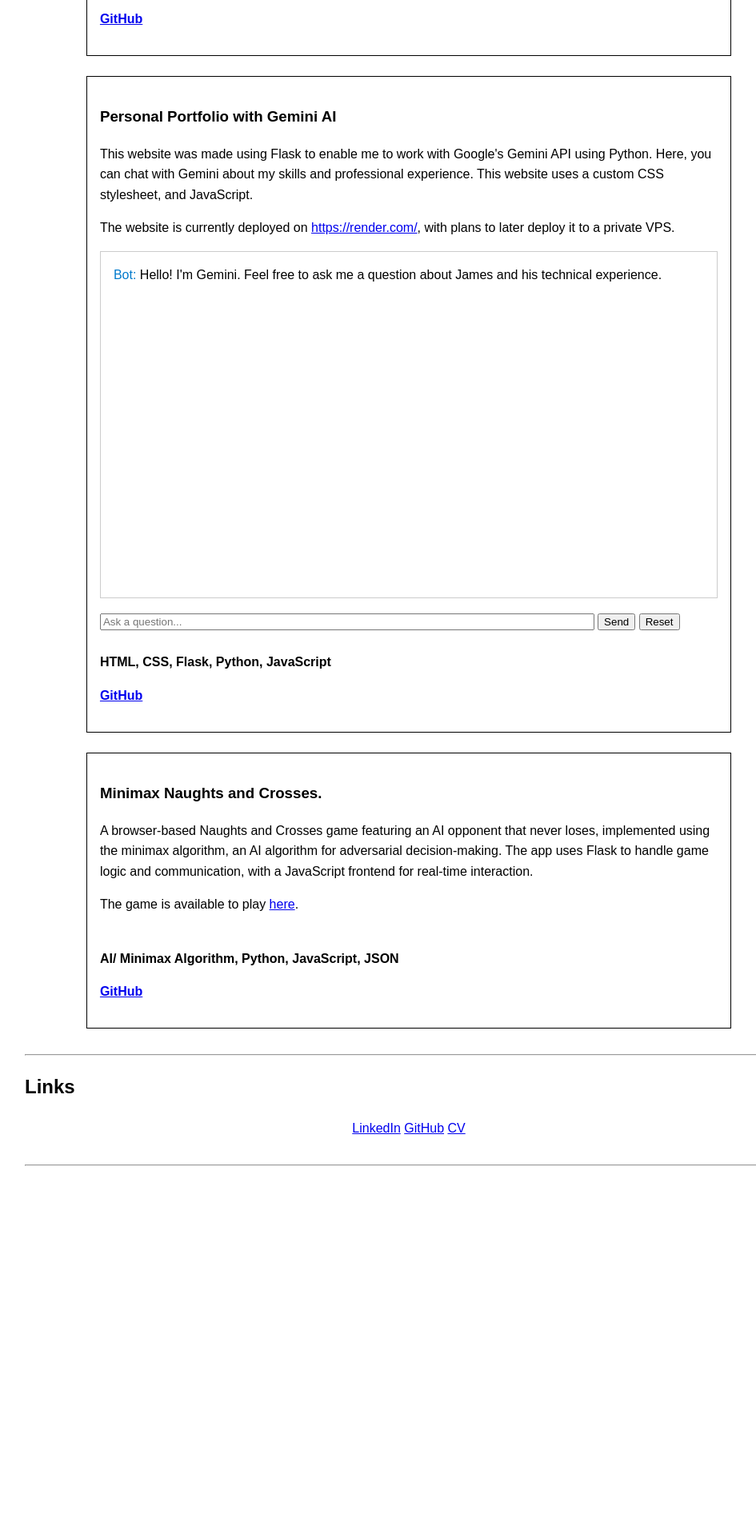
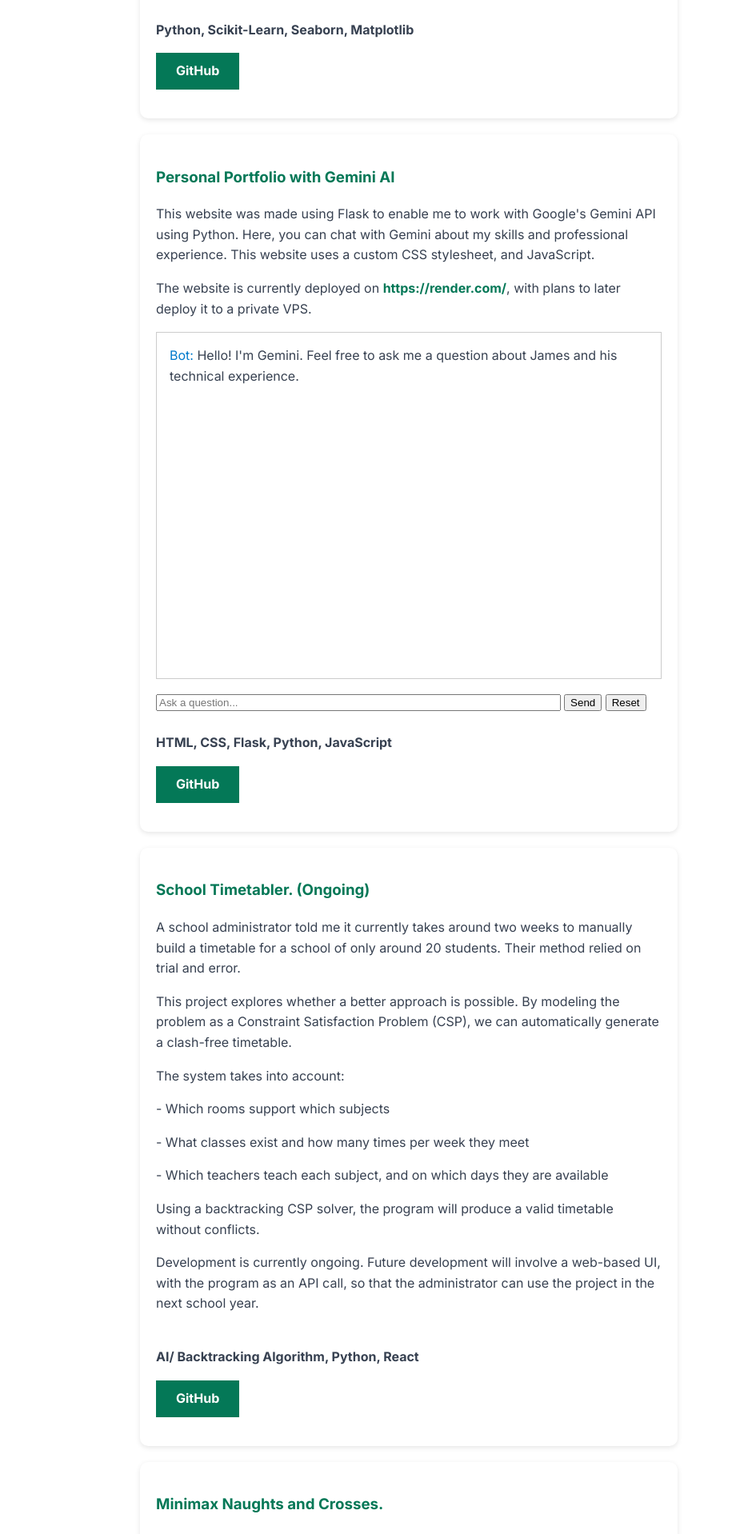
Before and after one commit to jbeavis/Portfolio-Website, a Flask app: page / in a window 1280 px wide. Shown: the part 1884-3802 px from the top of the page at 80% size, without its empty margins (129-1074 px from the left). Before the commit the page ends 3342 px from the top, so only its background shows below. Run offline with Flask 3, Linux system fonts and the light colour scheme; parts of the project's set-up code (start-up, migrations or seed data) failed here and were passed over; some libraries are stand-ins or nearby versions.

Commit message:
Mostly visual changes, also new project

```diff
--- a/static/style.css
+++ b/static/style.css
@@ -1,10 +1,11 @@
 body{
-    font-family: Arial, Helvetica, sans-serif;
+    font-family: 'Inter', sans-serif;
     margin: 0;
     margin-bottom: 3rem;
     padding: 0;
     font-size: 1rem; /* = 16px */
     line-height: 1.6;
+    color: #374151;
 }
 table {
     border-collapse: collapse; margin: 20px auto;
@@ -19,6 +20,34 @@ td {
 h1{
     font-weight: bold;
     text-align: center;
+    color:#036448;
+}
+h2{
+    font-weight: bold;
+    color:#047857;
+}
+h3{
+    font-weight: bold;
+    color:#047857;
+}
+a{
+    color: #047857;
+    font-weight: bold;
+    text-decoration: none;
+}
+a:hover{
+    text-decoration: underline;
+}
+.linkButton:link, .linkButton:visited {
+  background-color: #047857;
+  color: white;
+  padding: 10px 25px;
+  text-align: center;
+  text-decoration: none;
+  display: inline-block;
+}
+.linkButton:hover, .linkButton:active {
+  background-color: #059669;
 }
 ul{
     list-style-type: none;
@@ -33,6 +62,11 @@ ul{
 .navbar{
     text-align: center;
     padding-top: 1%;
+    position: sticky;
+    top: 0;
+    background-color: white;
+    padding-bottom: 10px;
+    z-index: 10;
 }
 .navbar li{
     display: inline;
@@ -42,10 +76,6 @@ ul{
     max-width: 960px;
     margin: 0 auto;
     padding: 0 1rem;
-}
-.content{
-    width:84%;
-    margin: 0 auto;
 }
 #aboutFlex{
     display: flex;
@@ -82,6 +112,23 @@ ul{
 }
 hr{
     margin-top: 2rem;
+    color:#fff;
+}
+#projects .content{
+    align-items: start;
+    width: 70%;
+    margin: 0 auto;
+}
+#projects .content .projectExample{
+    background: #fff;
+    border-radius: 10px;
+    padding: 20px;
+    margin: 20px 0;
+    box-shadow: 0 2px 6px rgba(0,0,0,0.1);
+    transition: box-shadow 0.2s ease;
+}
+#projects .content .projectExample:hover{
+    box-shadow: 0 4px 12px rgba(0,0,0,0.15);
 }
 #projects img{
     width:46%;
@@ -114,12 +161,6 @@ hr{
     color: #007acc;
 }
 
-#projects .content .projectExample{
-    border-style: solid;
-    border-width: 0.1em;
-    padding: 2%;
-}
-
 @media (max-width: 700px) {
     #aboutFlex {
         flex-direction: column;
--- a/templates/index.html
+++ b/templates/index.html
@@ -31,7 +31,7 @@
         </div>
 
     </div>
-
+    <br>
     <hr>
     <div id="projects">
         <h2>Projects</h2>
@@ -52,9 +52,8 @@
                 <!-- Include which technologies were used as a footer-->
                 <br>
                 <strong>Python, Scikit-Learn, Seaborn, Matplotlib</strong>
-                <p><strong><a href="https://github.com/jbeavis/Portfolio-Website">GitHub</a></strong></p>
+                <p><strong><a class="linkButton" href="https://github.com/jbeavis/Portfolio-Website">GitHub</a></strong></p>
             </div>
-            <br> <!-- some divider that isnt hr-->
             <div class ="projectExample">
                 <h3>Personal Portfolio with Gemini AI</h3>
                 <p>This website was made using Flask to enable me to work with Google's Gemini API using Python. Here, you can chat with Gemini about my skills and professional experience. This website uses a custom CSS stylesheet, and JavaScript. </p>
@@ -70,9 +69,23 @@
                 <button onclick="resetChat()">Reset</button>
                 <br><br>
                 <strong>HTML, CSS, Flask, Python, JavaScript</strong>
-                <p><strong><a href="https://github.com/jbeavis/Controlling-IoT-Devices-Using-Our-Brain-Eyes-and-Facial-Expressions">GitHub</a></strong></p>
+                <p><strong><a class="linkButton" href="https://github.com/jbeavis/Controlling-IoT-Devices-Using-Our-Brain-Eyes-and-Facial-Expressions">GitHub</a></strong></p>
             </div>
-            <br>
+            <div class = "projectExample">
+                <h3>School Timetabler. (Ongoing)</h3>
+                <p>A school administrator told me it currently takes around two weeks to manually build a timetable for a school of only around 20 students. Their method relied on trial and error.</p>
+                <p>This project explores whether a better approach is possible. By modeling the problem as a Constraint Satisfaction Problem (CSP), we can automatically generate a clash-free timetable.</p>
+                <p>The system takes into account:</p>
+                <p>- Which rooms support which subjects</p>
+                <p>- What classes exist and how many times per week they meet</p>
+                <p>- Which teachers teach each subject, and on which days they are available</p>
+                <p>Using a backtracking CSP solver, the program will produce a valid timetable without conflicts.</p>
+                <p>Development is currently ongoing. Future development will involve a web-based UI, with the program as an API call, so that the administrator can use the project in the next school year.</p>
+                <!-- Include which technologies were used as a footer-->
+                <br>
+                <strong>AI/ Backtracking Algorithm, Python, React</strong>
+                <p><strong><a class="linkButton" href="https://github.com/jbeavis/School-Timetabler">GitHub</a></strong></p>
+            </div>
             <div class = "projectExample">
                 <h3>Minimax Naughts and Crosses.</h3>
                 <p>A browser-based Naughts and Crosses game featuring an AI opponent that never loses, implemented using the minimax algorithm,  an AI algorithm for adversarial decision-making. The app uses Flask to handle game logic and communication, with a JavaScript frontend for real-time interaction.</p>
@@ -80,19 +93,20 @@
                 <!-- Include which technologies were used as a footer-->
                 <br>
                 <strong>AI/ Minimax Algorithm, Python, JavaScript, JSON</strong>
-                <p><strong><a href="https://github.com/jbeavis/Portfolio-Website">GitHub</a></strong></p>
+                <p><strong><a class="linkButton" href="https://github.com/jbeavis/Naughts-and-Crosses">GitHub</a></strong></p>
             </div>
+
         </div>
     </div>
-
+    <br>
     <hr>
 
     <div id="links">
         <h2>Links</h2>
         <p>
-            <a href="https://www.linkedin.com/in/james-beavis/">LinkedIn</a>
-            <a href="https://github.com/jbeavis">GitHub</a>
-            <a href="{{url_for('static', filename='files/James Beavis CV.pdf')}}">CV</a>
+            <a class="linkButton" href="https://www.linkedin.com/in/james-beavis/">LinkedIn</a>
+            <a class="linkButton" href="https://github.com/jbeavis">GitHub</a>
+            <a class="linkButton" href="{{url_for('static', filename='files/James Beavis CV.pdf')}}">CV</a>
         </p>
     </div>
 
--- a/templates/parent.html
+++ b/templates/parent.html
@@ -1,5 +1,6 @@
 <html>
     <head>
+        <link href="https://fonts.googleapis.com/css2?family=Inter:wght@400;600;700&display=swap" rel="stylesheet">
         {% block head %}
             <link rel="stylesheet" href="{{url_for('static', filename='style.css')}}">
             <meta name="viewport" content="width=device-width, initial-scale=1.0">
```
Also changed, not shown: 1 other file.
